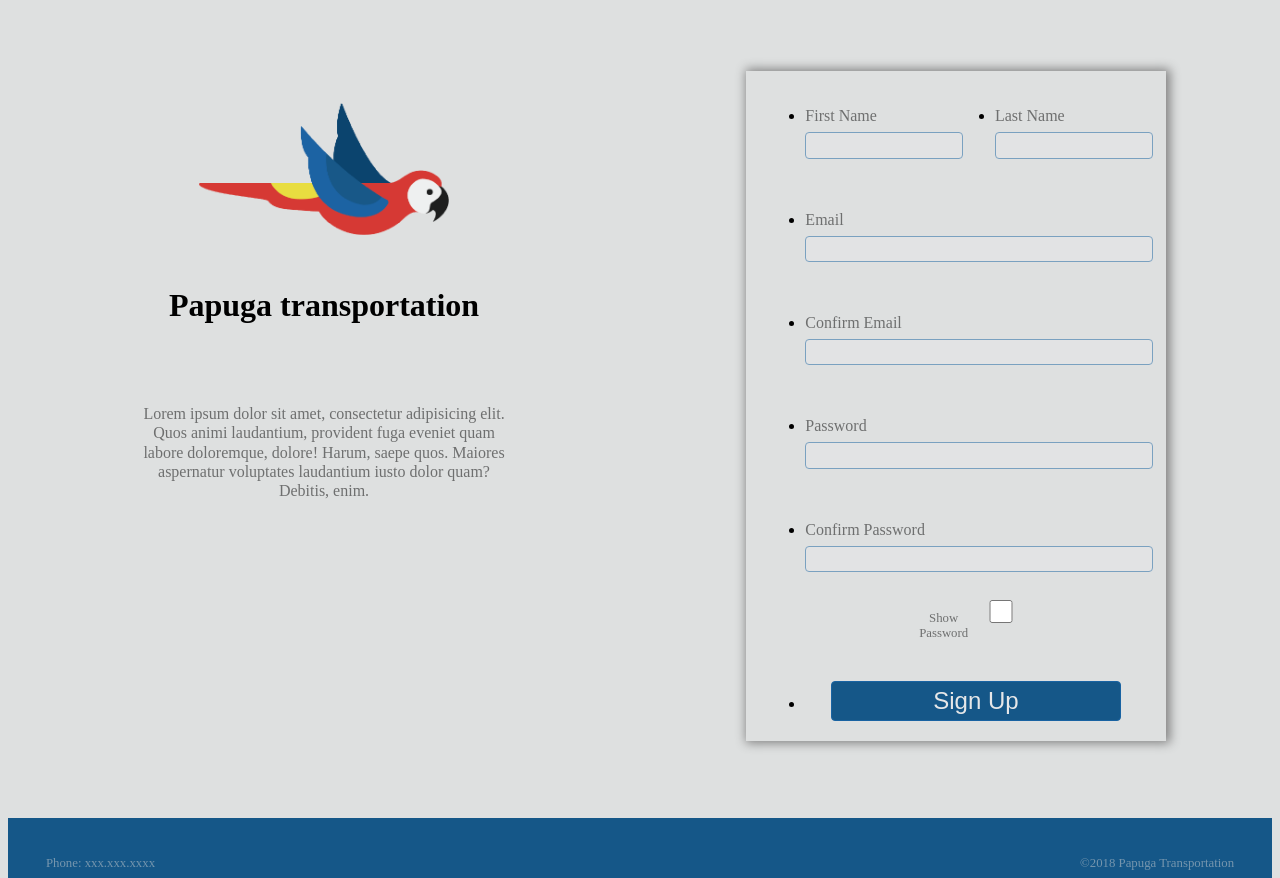
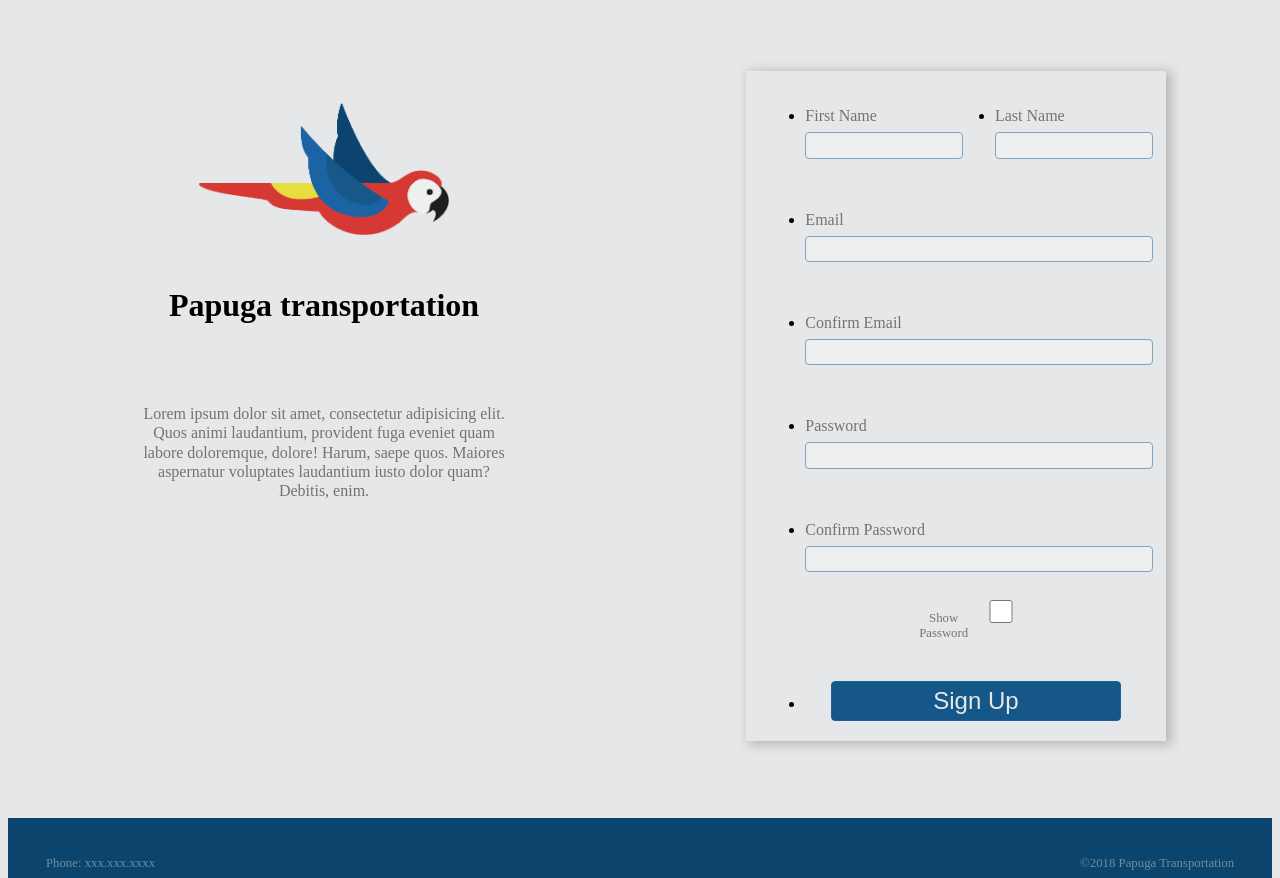
Before and after one commit to paulwine/prettyboyRepo1, a Django app: page /registerpage in a window 1280 px wide. Run offline with Django 3.2, Linux system fonts and the light colour scheme; style sheets or scripts are compiled from the project's sources; parts of the project's set-up code (start-up, migrations or seed data) failed here and were passed over.

Commit message:
color changes

```diff
--- a/apps/prettyboyapp/static/css/register.css
+++ b/apps/prettyboyapp/static/css/register.css
@@ -1,6 +1,6 @@
 body {
   height: 100%;
-  background-color: #dee0e0; }
+  background-color: #e6e7e8; }
 
 .main-content {
   position: static;
@@ -49,18 +49,20 @@ body {
     .register {
       grid-column: 1/span 2; } }
   .register ul {
+    background-color: #e6e7e8;
     position: relative;
     width: 60%;
     margin: auto;
     margin-top: 10%;
     display: flex;
     flex-wrap: wrap;
-    box-shadow: 2px 0px 10px 2px gray;
+    box-shadow: 4px 2px 10px 2px rgba(0, 0, 0, 0.2);
     font-size: 1rem; }
     @media (max-width: 699px) {
       .register ul {
         box-shadow: none;
-        width: 100%; } }
+        width: 100%;
+        background-color: #e6e7e8; } }
     .register ul li {
       width: 90%;
       margin: auto;
@@ -77,7 +79,7 @@ body {
         border-radius: 4px;
         height: 1.4rem;
         margin-top: 7px;
-        background-color: #e6e7e8; }
+        background-color: whitesmoke; }
         @media (max-width: 699px) {
           .register ul li input {
             height: 2rem; } }
@@ -120,6 +122,7 @@ body {
 .errors {
   color: #d63934; }
   .errors ul {
+    background-color: #e6e7e8;
     margin-top: 10px;
     box-shadow: none; }
     @media (max-width: 699px) {
@@ -136,7 +139,7 @@ footer {
   grid-row: 2;
   grid-column: 1/span 2;
   color: lightgray;
-  background-color: #155788;
+  background-color: #0b456d;
   display: flex;
   justify-content: space-between;
   font-size: 0.8rem; }
--- a/apps/prettyboyapp/static/css/register.sass
+++ b/apps/prettyboyapp/static/css/register.sass
@@ -6,6 +6,7 @@ $formFont: 'Sinhala Sangam MN'
 
 $offWhite: rgba( 222, 224, 224, 1)
 $white: rgba( 230, 231, 232, 1)
+$brightWhite: rgba(245, 245, 245, 1)
 $gray: rgba(211, 211, 211, 1)
 
 $lightBlue: rgba(25, 99, 162, 1)
@@ -20,7 +21,7 @@ $mediaLarge: '(min-width: 700px)'
 
 body
     height: 100%
-    background-color: $offWhite
+    background-color: $white
 
 .main-content
     position: static
@@ -79,18 +80,20 @@ body
 
 
     ul
+        background-color: $white
         position: relative
         width: 60%
         margin: auto
         margin-top: 10%
         display: flex
         flex-wrap: wrap
-        box-shadow: 2px 0px 10px 2px gray
+        box-shadow: 4px 2px 10px 2px rgba(0, 0, 0, .2)
         font-size: 1rem
 
         @media #{$mediaSmall}
             box-shadow: none
             width: 100%
+            background-color: $white
 
         li
             width: 90%
@@ -112,7 +115,7 @@ body
                 border-radius: 4px
                 height: 1.4rem
                 margin-top: 7px
-                background-color: $white
+                background-color: $brightWhite
 
                 @media #{$mediaSmall}
                     height: 2rem
@@ -164,6 +167,7 @@ body
     color: $red
 
     ul
+        background-color: $white
         margin-top: 10px
         box-shadow: none
 
@@ -186,7 +190,7 @@ footer
     grid-column: 1 /span 2
     color: $gray
 
-    background-color: $blue
+    background-color: $darkBlue
     display: flex
     justify-content: space-between
     font-size: .8rem
```
Also changed, not shown: 1 other file.
